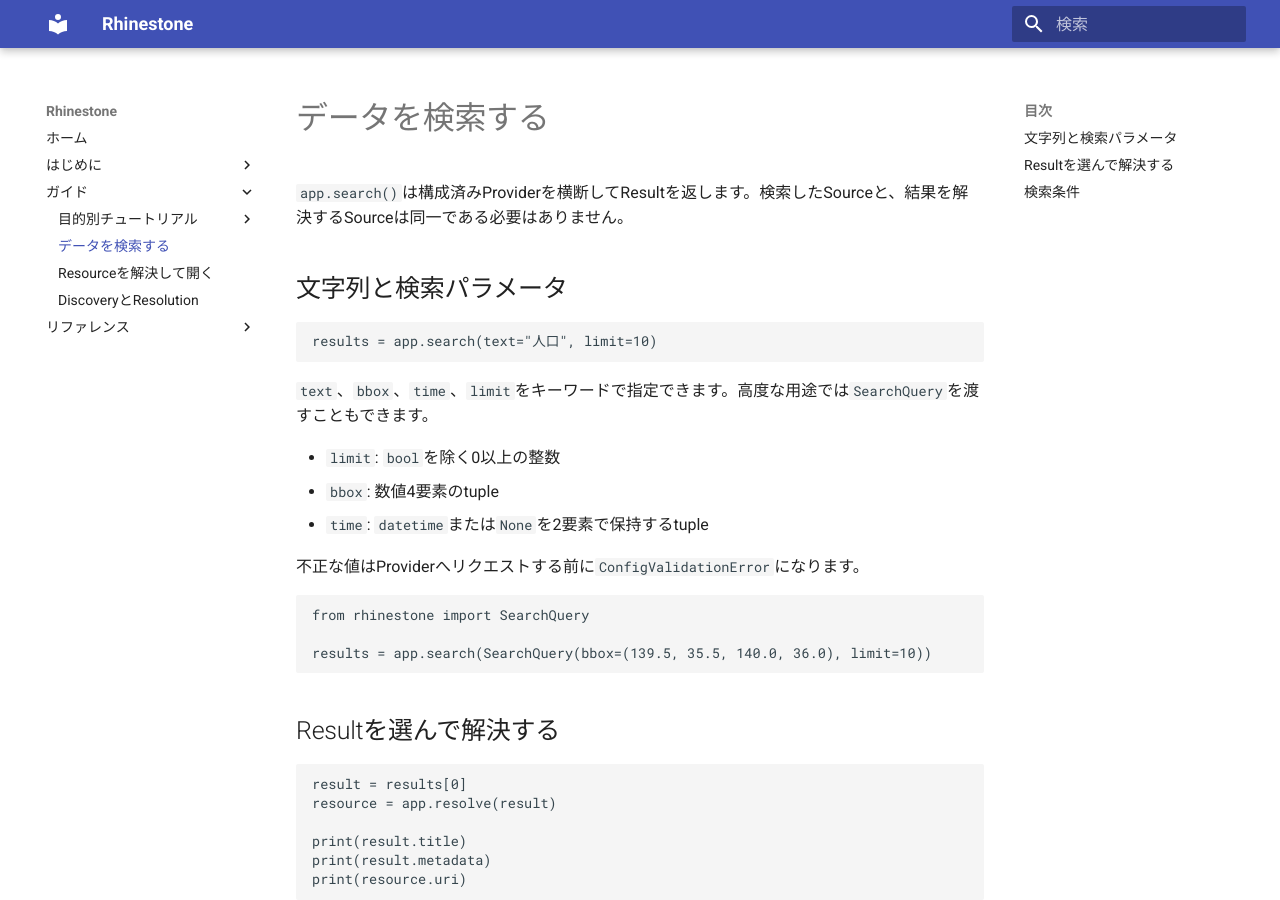
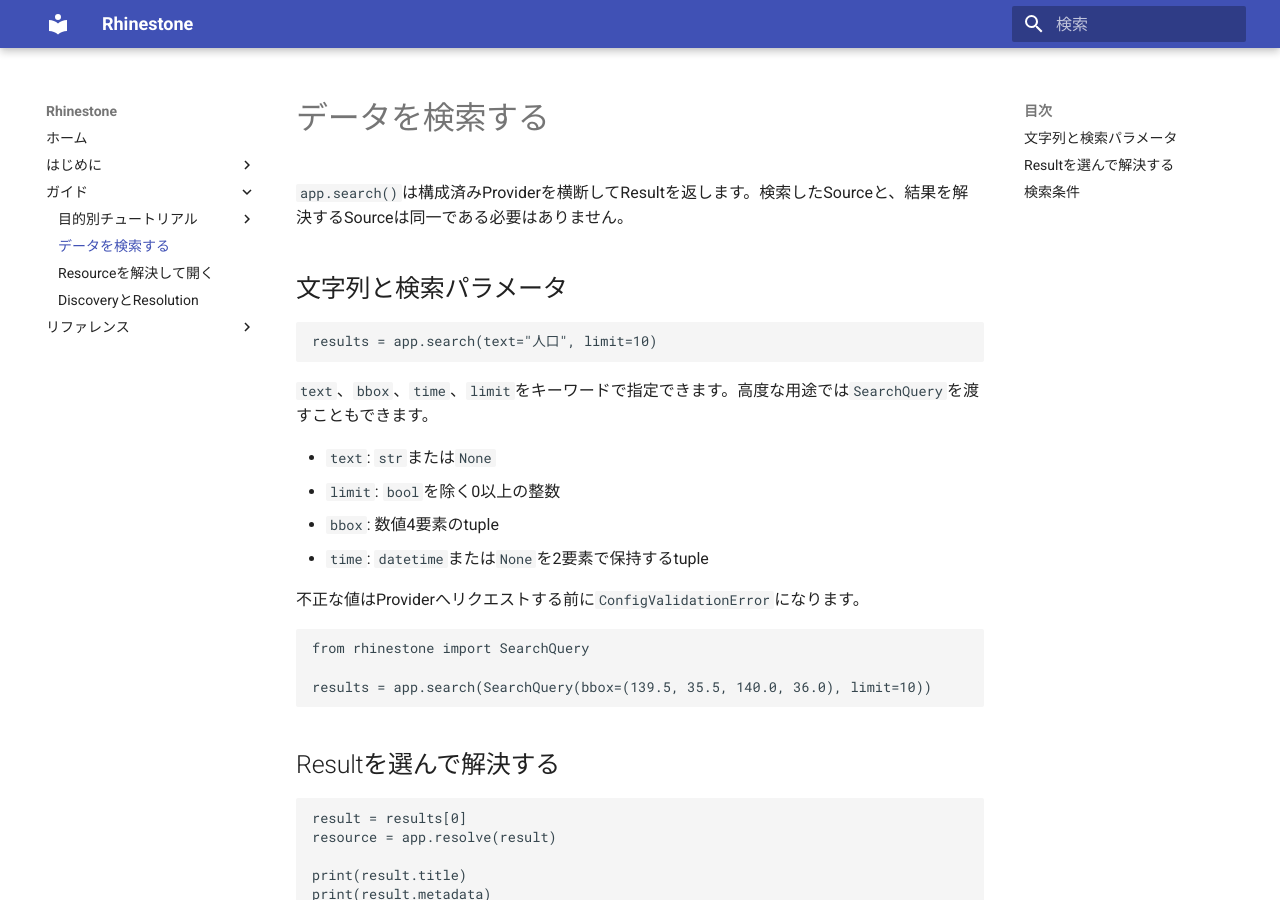
Before and after one commit to u-kitazawa/rhinestone, an MkDocs documentation site: the page built from docs/search.md, in a window 1280 px wide and 900 px high. Built offline with MkDocs 1.6.1 and Material for MkDocs 9.7.7, drawn with Linux system fonts in a browser that asks for light colours.

Commit message:
docs: document SearchQuery text validation

```diff
--- a/docs/search.md
+++ b/docs/search.md
@@ -10,6 +10,7 @@
 
 `text`、`bbox`、`time`、`limit`をキーワードで指定できます。高度な用途では`SearchQuery`を渡すこともできます。
 
+- `text`: `str`または`None`
 - `limit`: `bool`を除く0以上の整数
 - `bbox`: 数値4要素のtuple
 - `time`: `datetime`または`None`を2要素で保持するtuple
```
